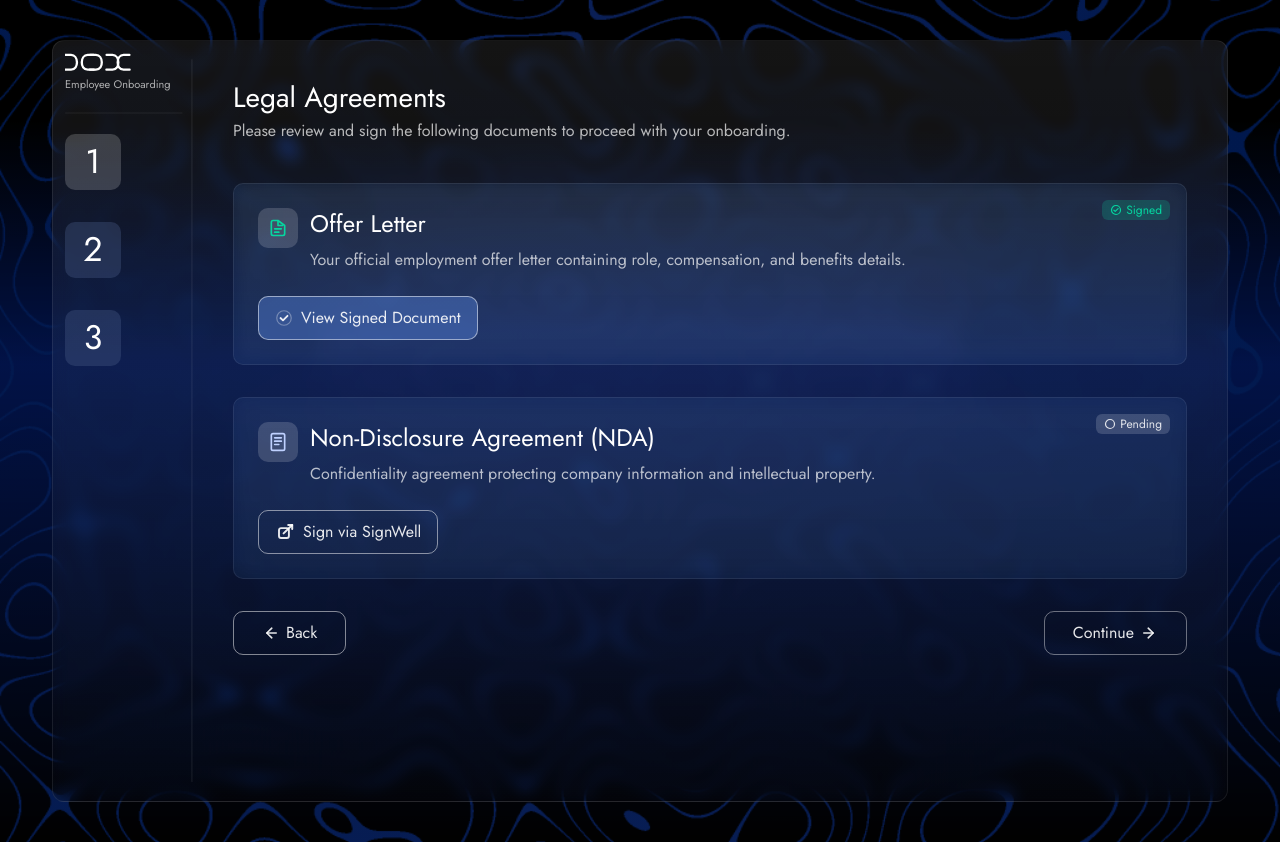
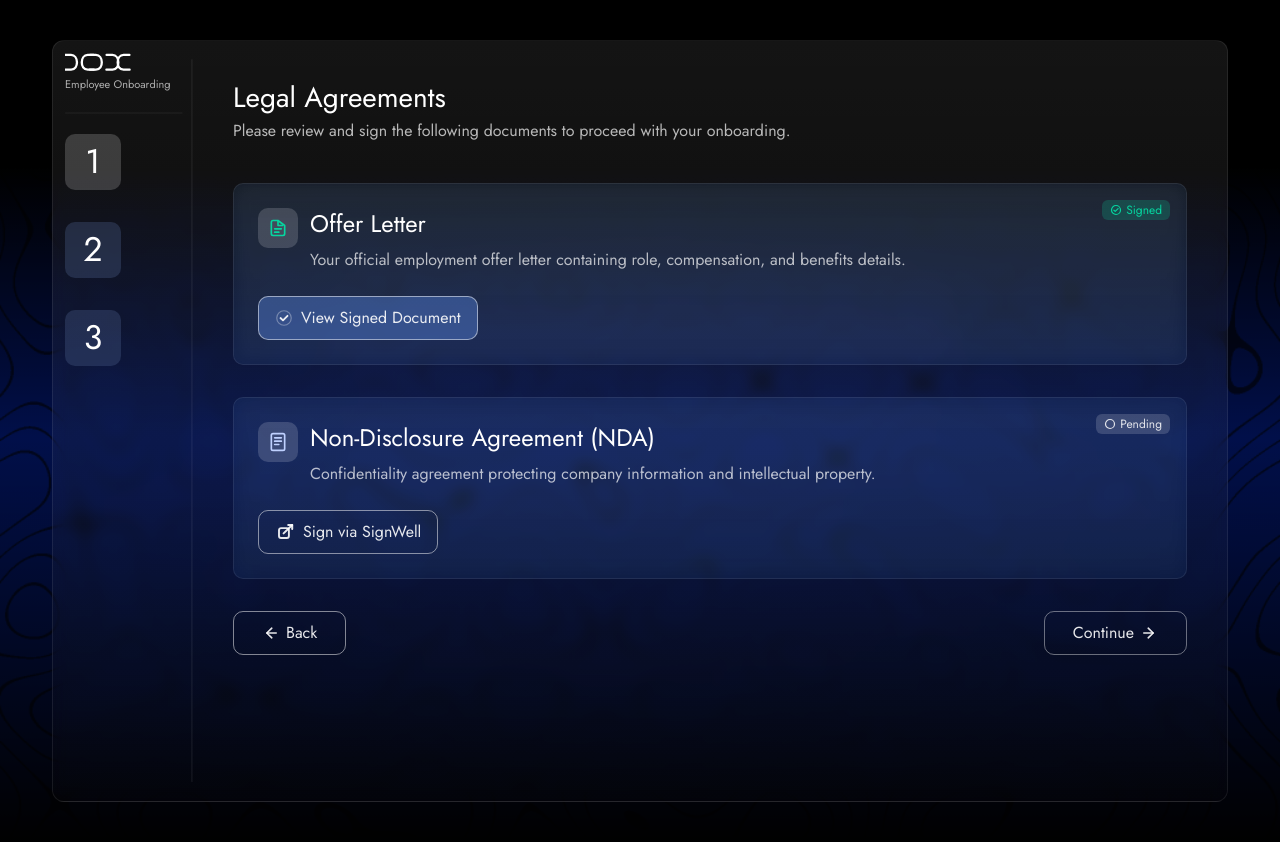
Before and after one commit to NoCapCode-tm/Dox, a React (Vite) app: page /legal-agreements in a window 1280 px wide. Built offline with nearby package versions, Linux system fonts and the light colour scheme; a web font is replaced by a local one.

Commit message:
style: match Legal Agreements and Review Approval background with Company Docs

```diff
--- a/src/pages/LegalAgreements.jsx
+++ b/src/pages/LegalAgreements.jsx
@@ -33,11 +33,21 @@ const LegalAgreements = () => {
             <div
                 className="absolute inset-0 z-0"
                 style={{
-        backgroundImage:
-            'url(/dox-bg.png), linear-gradient(180deg, #000000 14.42%, rgba(74, 131, 214, 0.6) 43.27%, #000000 100%)',
-        backgroundSize: 'cover, cover',
-        backgroundPosition: 'center, center',
-        backgroundRepeat: 'no-repeat, no-repeat',
+                    backgroundImage: 'url(/dox-bg.png)',
+                    backgroundSize: 'cover',
+                    backgroundPosition: 'center',
+                    backgroundRepeat: 'no-repeat',
+                    mixBlendMode: 'multiply',
+                    filter: 'brightness(0) contrast(1.08)',
+                    opacity: 0.62,
+                }}
+            />
+
+            <div
+                className="absolute inset-0 z-0"
+                style={{
+                    background:
+                        'linear-gradient(180deg, #000000 20%, #5492EC 52%, #000000 100%)',
                     mixBlendMode: 'multiply',
                 }}
             />
--- a/src/pages/ReviewApproval.jsx
+++ b/src/pages/ReviewApproval.jsx
@@ -44,11 +44,21 @@ const ReviewApproval = () => {
             <div
                 className="absolute inset-0 z-0"
                 style={{
+                    backgroundImage: 'url(/dox-bg.png)',
+                    backgroundSize: 'cover',
+                    backgroundPosition: 'center',
+                    backgroundRepeat: 'no-repeat',
+                    mixBlendMode: 'multiply',
+                    filter: 'brightness(0) contrast(1.08)',
+                    opacity: 0.62,
+                }}
+            />
+
+            <div
+                className="absolute inset-0 z-0"
+                style={{
                     background:
-                        'url(/dox-bg.png), linear-gradient(180deg, #000000 14.42%, rgba(74, 131, 214, 0.6) 43.27%, #000000 100%)',
-                    backgroundSize: 'cover, cover',
-                    backgroundPosition: 'center, center',
-                    backgroundRepeat: 'no-repeat, no-repeat',
+                        'linear-gradient(180deg, #000000 20%, #5492EC 52%, #000000 100%)',
                     mixBlendMode: 'multiply',
                 }}
             />
```
Lines whose indentation alone changed are shown as unchanged.
